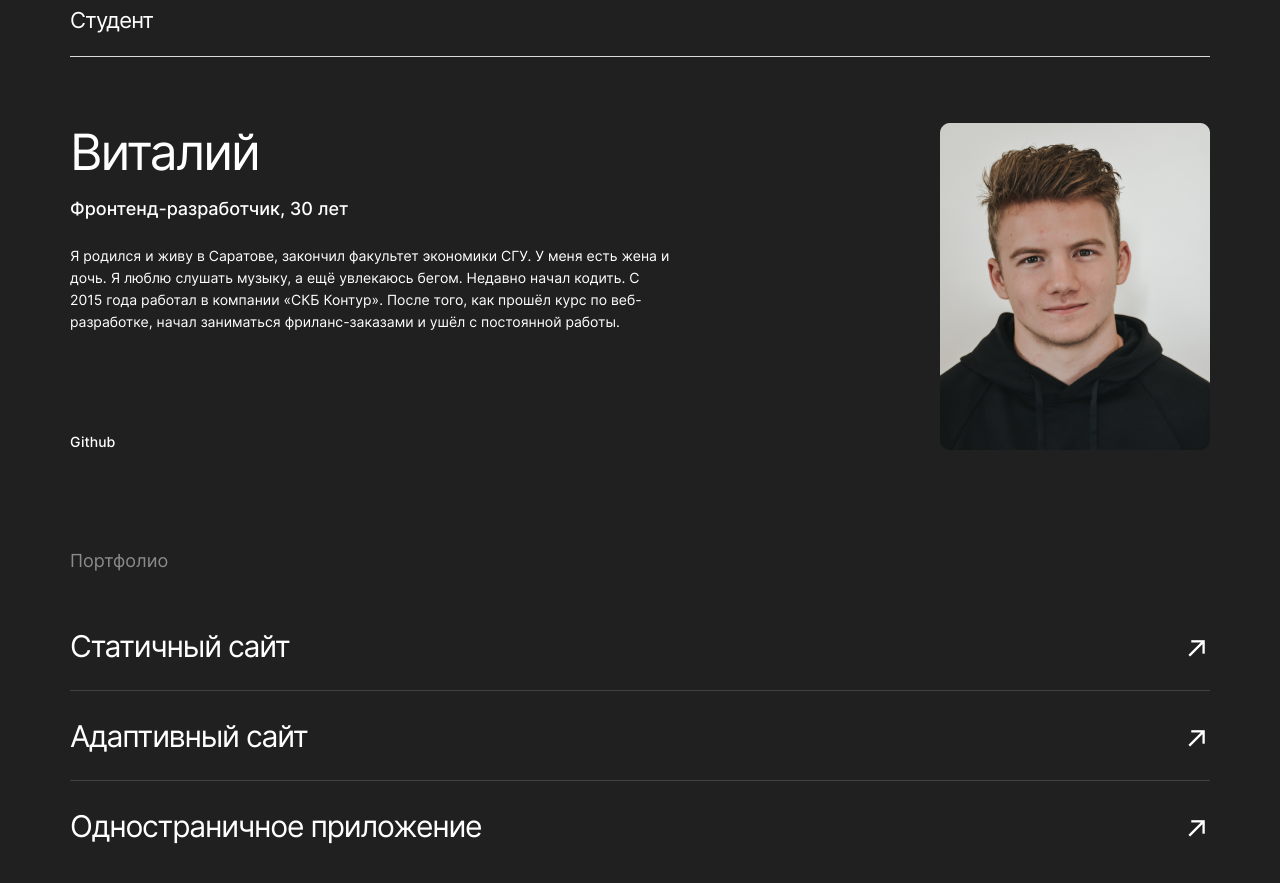
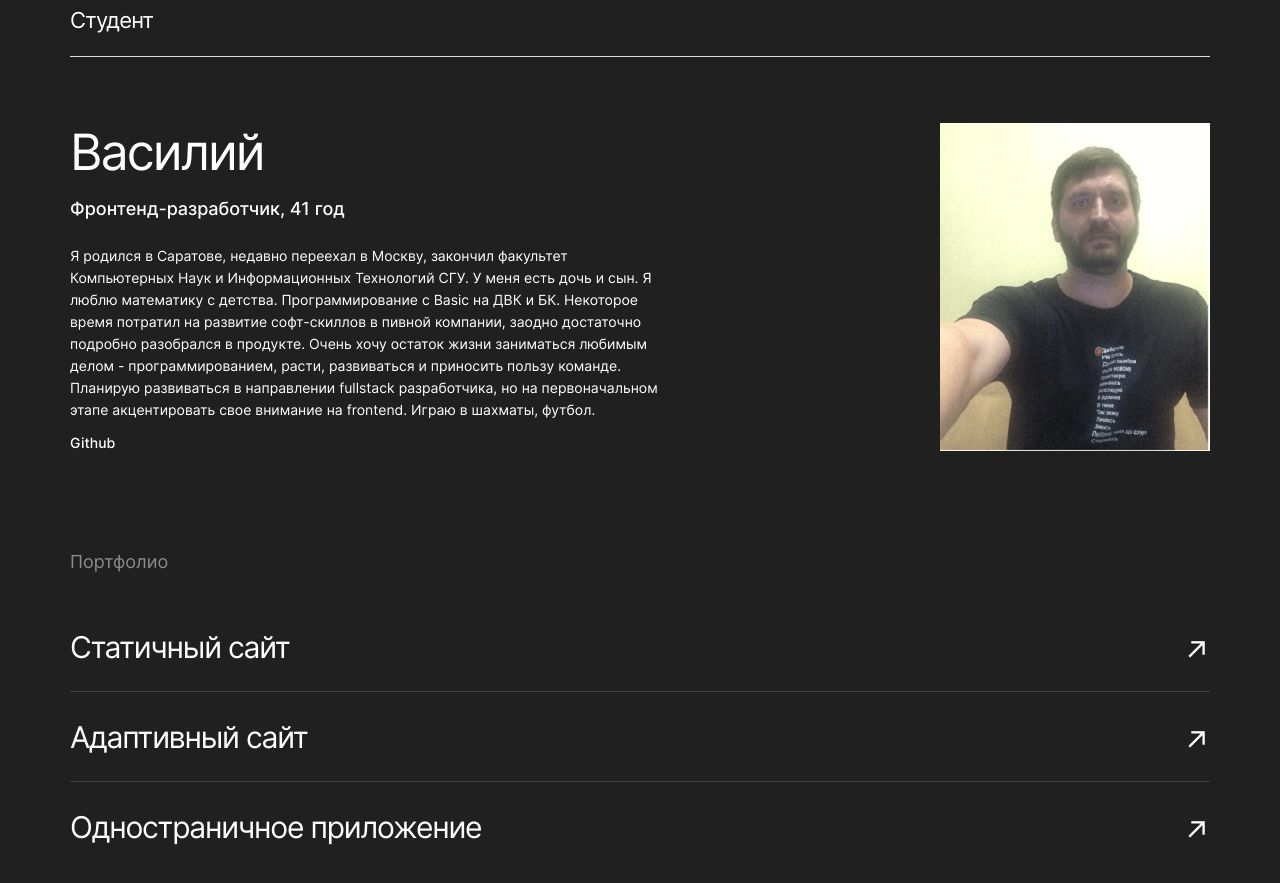
Before and after one commit to vvkon13/movies-explorer-frontend, a React (Create React App) app: page / in a window 1280 px wide. Shown: the part 1920-2803 px from the top of the page. Built offline with nearby package versions, Linux system fonts and the light colour scheme; the HTML template or start-up script is replaced by a standard one.

Commit message:
Изменить фотографию студента и его историю

```diff
--- a/src/components/AboutMe/AboutMe.js
+++ b/src/components/AboutMe/AboutMe.js
@@ -1,6 +1,6 @@
 import React from "react";
 import "./AboutMe.css";
-import photo from "../../images/photo_vitaliy.png";
+import photo from "../../images/photo_Vasiliy.png";
 
 function AboutMe() {
     return (
@@ -11,14 +11,14 @@ function AboutMe() {
             <div className="aboutme-table">
                 <div className="aboutme-table__column-info">
                     <h3 className="aboutme-table__title">
-                        Виталий
+                        Василий
                     </h3>
                     <h4 className="aboutme-table__subtitle">
-                        Фронтенд-разработчик, 30 лет
+                        Фронтенд-разработчик, 41 год
                     </h4>
                     <p className="aboutme-table__text">
-                        Я родился и живу в Саратове, закончил факультет экономики СГУ. У меня есть жена
-                        и дочь. Я люблю слушать музыку, а ещё увлекаюсь бегом. Недавно начал кодить. С 2015 года работал в компании «СКБ Контур». После того, как прошёл курс по веб-разработке, начал заниматься фриланс-заказами и ушёл с постоянной работы.
+                        Я родился в Саратове, недавно переехал в Москву, закончил факультет Компьютерных Наук и Информационных Технологий СГУ. У меня есть дочь и
+                        сын. Я люблю математику с детства. Программирование с Basic на ДВК и БК. Некоторое время потратил на развитие софт-скиллов в пивной компании, заодно достаточно подробно разобрался в продукте. Очень хочу остаток жизни заниматься любимым делом - программированием, расти, развиваться и приносить пользу команде. Планирую развиваться в направлении fullstack разработчика, но на первоначальном этапе акцентировать свое внимание на frontend. Играю в шахматы, футбол.
                     </p>
                 </div>
                 <img src={photo} alt="Фото Профиль" className="aboutme-table__column-photo" />
```
Also changed, not shown: src/images/photo_Vasiliy.png (added).
